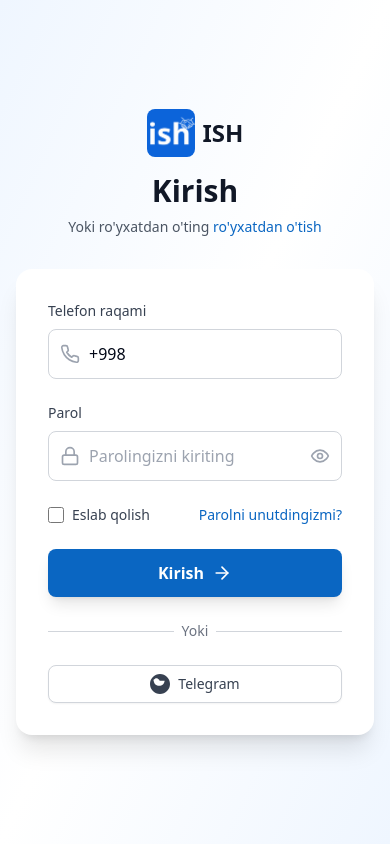
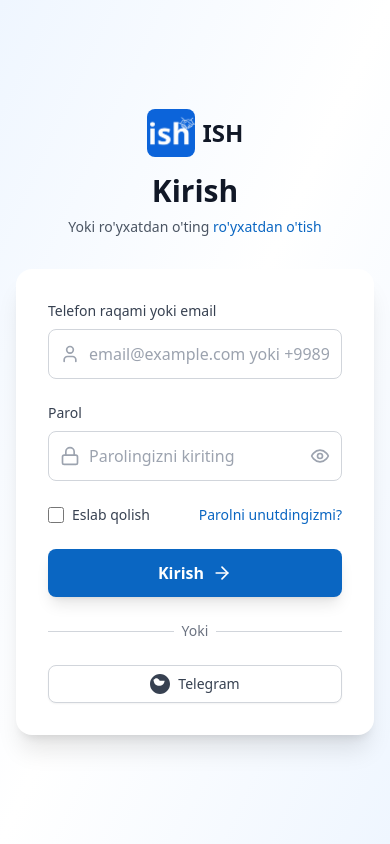
Before and after one commit to ish-uz/ish-frontend, a React (Vite) app: page /login in a window 390 px wide. Built offline with nearby package versions, Linux system fonts and the light colour scheme.

Commit message:
login with email and phone number

```diff
--- a/src/features/auth/pages/LoginPage.tsx
+++ b/src/features/auth/pages/LoginPage.tsx
@@ -1,8 +1,7 @@
 import { useState } from 'react';
 import { Link, useNavigate } from 'react-router-dom';
 import { useTranslation } from 'react-i18next';
-import { Lock, ArrowRight, Eye, EyeOff, AlertCircle, X } from 'lucide-react';
-import { PhoneInput } from '../components/PhoneInput';
+import { Lock, ArrowRight, Eye, EyeOff, AlertCircle, X, User } from 'lucide-react';
 import ishLogo from '@/assets/images/ish-logo.PNG';
 import { authService } from '../services/authService';
 import { TELEGRAM_BOT_URL_LOGIN } from '@/constants';
@@ -10,7 +9,7 @@ import { TELEGRAM_BOT_URL_LOGIN } from '@/constants';
 export function LoginPage() {
   const { t } = useTranslation();
   const navigate = useNavigate();
-  const [phone, setPhone] = useState('+998 ');
+  const [phone, setPhone] = useState('');
   const [password, setPassword] = useState('');
   const [showPassword, setShowPassword] = useState(false);
   const [errors, setErrors] = useState<{ phone?: string; password?: string }>(
@@ -25,8 +24,18 @@ export function LoginPage() {
   const validate = () => {
     const newErrors: { phone?: string; password?: string } = {};
 
-    if (!phone || phone.length < 15) {
-      newErrors.phone = t('pages.auth.phoneRequired');
+    if (!phone) {
+      newErrors.phone = t('pages.auth.phoneOrEmailRequired');
+    } else if (phone.includes('@')) {
+      const emailRegex = /^[^\s@]+@[^\s@]+\.[^\s@]+$/;
+      if (!emailRegex.test(phone.trim())) {
+        newErrors.phone = t('pages.auth.emailInvalid');
+      }
+    } else {
+      const cleaned = phone.replace(/\D/g, '');
+      if (cleaned.length !== 9 && cleaned.length !== 12) {
+        newErrors.phone = t('pages.auth.phoneInvalid');
+      }
     }
 
     if (!password || password.length < 6) {
@@ -207,11 +216,34 @@ export function LoginPage() {
           )}
 
           <form onSubmit={handleSubmit} className='space-y-6'>
-            <PhoneInput
-              value={phone}
-              onChange={setPhone}
-              error={errors.phone}
-            />
+            <div>
+              <label
+                htmlFor='loginIdentifier'
+                className='block text-sm font-medium text-gray-700 mb-2'
+              >
+                {t('pages.auth.phoneOrEmail')}
+              </label>
+              <div className='relative'>
+                <div className='absolute inset-y-0 left-0 pl-3 flex items-center pointer-events-none'>
+                  <User className='h-5 w-5 text-gray-400' />
+                </div>
+                <input
+                  id='loginIdentifier'
+                  type='text'
+                  value={phone}
+                  onChange={(e) => setPhone(e.target.value)}
+                  placeholder={t('pages.auth.phoneOrEmailPlaceholder')}
+                  className={`block w-full pl-10 pr-3 py-3 border rounded-lg focus:outline-none focus:ring-2 focus:ring-[#0A66C2] focus:border-transparent ${
+                    errors.phone
+                      ? 'border-red-300 bg-red-50'
+                      : 'border-gray-300 bg-white'
+                  }`}
+                />
+              </div>
+              {errors.phone && (
+                <p className='mt-1 text-sm text-red-600'>{errors.phone}</p>
+              )}
+            </div>
 
             <div>
               <label
--- a/src/i18n/locales/en.json
+++ b/src/i18n/locales/en.json
@@ -284,7 +284,7 @@
       "rememberMe": "Remember me",
       "forgotPassword": "Forgot password?",
       "signIn": "Sign in",
-      "pleaseCheck": "Please check your phone and password or",
+      "pleaseCheck": "Please check your credentials or",
       "signUp": "Sign up",
       "loading": "Please wait...",
       "register": "Sign up",
@@ -303,6 +303,10 @@
       "and": "and",
       "privacyLink": "privacy policy",
       "phoneRequired": "Enter phone number",
+      "phoneOrEmail": "Phone number or email",
+      "phoneOrEmailPlaceholder": "email@example.com or +998901234567",
+      "phoneOrEmailRequired": "Enter phone number or email",
+      "phoneInvalid": "Invalid phone number format",
       "passwordMin": "Password must be at least 6 characters",
       "firstNameRequired": "Enter first name",
       "lastNameRequired": "Enter last name",
@@ -312,7 +316,7 @@
       "loginFailed": "Sign in failed. Please check your credentials.",
       "registerFailed": "Registration failed. Please try again.",
       "verificationEmailSent": "We've sent a verification link to your email. Check your inbox to verify your account.",
-      "wrongCredentials": "Phone or password is incorrect",
+      "wrongCredentials": "Phone/email or password is incorrect",
       "userNotFound": "User not found",
       "unauthorized": "Access denied. Please check your credentials.",
       "or": "Or",
--- a/src/i18n/locales/ru.json
+++ b/src/i18n/locales/ru.json
@@ -284,7 +284,7 @@
       "rememberMe": "Запомнить меня",
       "forgotPassword": "Забыли пароль?",
       "signIn": "Войти",
-      "pleaseCheck": "Проверьте телефон и пароль или",
+      "pleaseCheck": "Проверьте введенные данные или",
       "signUp": "Регистрация",
       "loading": "Подождите...",
       "register": "Регистрация",
@@ -303,6 +303,10 @@
       "and": "и",
       "privacyLink": "политику конфиденциальности",
       "phoneRequired": "Введите номер телефона",
+      "phoneOrEmail": "Номер телефона или email",
+      "phoneOrEmailPlaceholder": "email@example.com или +998901234567",
+      "phoneOrEmailRequired": "Введите номер телефона или email",
+      "phoneInvalid": "Неверный формат номера телефона",
       "passwordMin": "Пароль не менее 6 символов",
       "firstNameRequired": "Введите имя",
       "lastNameRequired": "Введите фамилию",
@@ -312,7 +316,7 @@
       "loginFailed": "Вход не выполнен. Проверьте данные.",
       "registerFailed": "Регистрация не удалась. Попробуйте снова.",
       "verificationEmailSent": "На вашу почту отправлена ссылка для подтверждения. Проверьте почту, чтобы подтвердить аккаунт.",
-      "wrongCredentials": "Неверный телефон или пароль",
+      "wrongCredentials": "Неверный телефон/email или пароль",
       "userNotFound": "Пользователь не найден",
       "unauthorized": "Доступ запрещён. Проверьте данные.",
       "or": "Или",
--- a/src/i18n/locales/uz.json
+++ b/src/i18n/locales/uz.json
@@ -284,7 +284,7 @@
       "rememberMe": "Eslab qolish",
       "forgotPassword": "Parolni unutdingizmi?",
       "signIn": "Kirish",
-      "pleaseCheck": "Telefon va parolni tekshiring yoki",
+      "pleaseCheck": "Kiritilgan ma'lumotlarni tekshiring yoki",
       "signUp": "Ro'yxatdan o'tish",
       "loading": "Kuting...",
       "register": "Ro'yxatdan o'tish",
@@ -303,6 +303,10 @@
       "and": "va",
       "privacyLink": "maxfiylik siyosati",
       "phoneRequired": "Telefon raqamini kiriting",
+      "phoneOrEmail": "Telefon raqami yoki email",
+      "phoneOrEmailPlaceholder": "email@example.com yoki +998901234567",
+      "phoneOrEmailRequired": "Telefon raqami yoki email kiriting",
+      "phoneInvalid": "Telefon raqami noto'g'ri formatda",
       "passwordMin": "Parol kamida 6 ta belgi",
       "firstNameRequired": "Ismni kiriting",
       "lastNameRequired": "Familiyani kiriting",
@@ -312,7 +316,7 @@
       "loginFailed": "Kirish muvaffaqiyatsiz. Ma'lumotlarni tekshiring.",
       "registerFailed": "Ro'yxatdan o'tish muvaffaqiyatsiz. Qayta urinib ko'ring.",
       "verificationEmailSent": "Emailingizga tasdiqlash havolasi yuborildi. Hisobingizni tasdiqlash uchun pochtangizni tekshiring.",
-      "wrongCredentials": "Telefon yoki parol noto'g'ri",
+      "wrongCredentials": "Telefon/email yoki parol noto'g'ri",
       "userNotFound": "Foydalanuvchi topilmadi",
       "unauthorized": "Kirish rad etildi. Ma'lumotlarni tekshiring.",
       "or": "Yoki",
```
Also changed, not shown: src/features/auth/pages/VerifyEmailPage.tsx (+65 -44 lines), public/favicon-1.png (added), src/assets/images/ish-logo-1.PNG (added).
